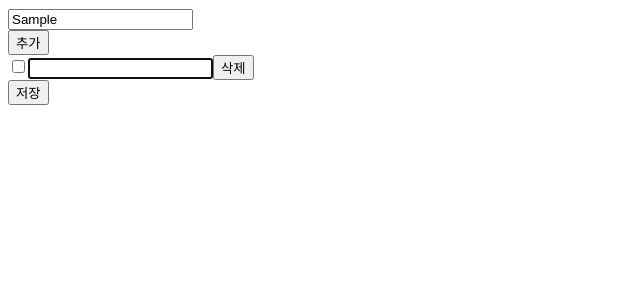
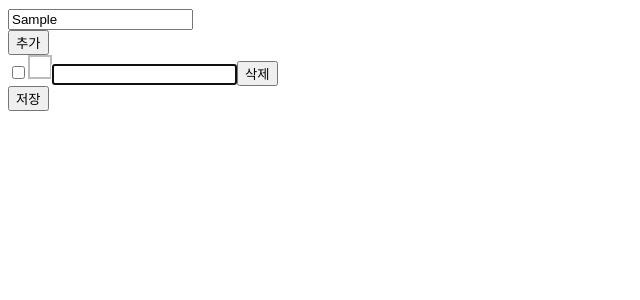
Before and after one commit to piece-of-study/react, a Next.js app: page / in a window 1280 px wide. Both pictures are taken after typing "Sample" into the empty fields and a click on the button "추가". Shown: the top 300 px of the page, without its empty margins (0-640 px from the left). Built offline with nearby package versions, Linux system fonts and the light colour scheme.

Commit message:
[wip] 체크박스 라벨 추가, Todo.css파일 추가

```diff
--- /dev/null
+++ b/src/app/components/Todo.css
@@ -0,0 +1,7 @@
+.checkboxLabel {
+  display: inline-block;
+  width: 20px;
+  height: 20px;
+  border: 2px solid #bcbcbc;
+  cursor: pointer;
+}
--- a/src/app/components/Todo.tsx
+++ b/src/app/components/Todo.tsx
@@ -1,4 +1,5 @@
 import React, {ButtonHTMLAttributes} from 'react';
+import './Todo.css';
 
 // 변수들의 타입 명시
 type Props = {
@@ -11,7 +12,8 @@ type Props = {
 function Todo({value, onInput, onKeyDown, remove}: Props) {
   return (
     <div>
-      <input type="checkbox" />
+      <input type="checkbox" id="cb1" />
+      <label htmlFor="cb1" className="checkboxLabel"></label>
       <input
         className="todo-input"
         type="text"
```
